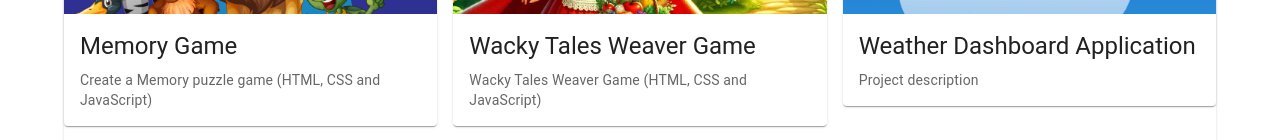
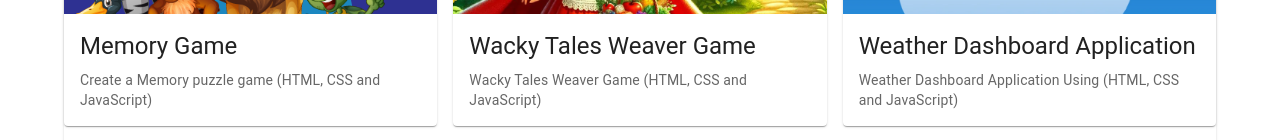
Before and after one commit to sameera474/Responsive-portfolio, a React (Vite) app: page / in a window 1280 px wide. Shown: the part 1343-1483 px from the top of the page. Built offline with nearby package versions, Linux system fonts and the light colour scheme; grey boxes are pictures that could not be loaded.

Commit message:
Add discription

```diff
--- a/src/pages/Portfolio.jsx
+++ b/src/pages/Portfolio.jsx
@@ -28,7 +28,8 @@ const projects = [
   {
     id: 3,
     title: "Weather Dashboard Application",
-    description: "Project description",
+    description:
+      "Weather Dashboard Application Using (HTML, CSS and JavaScript)",
     imgSrc: "../../src/images/Weather-Dashboard-Application.png",
   },
   {
```
